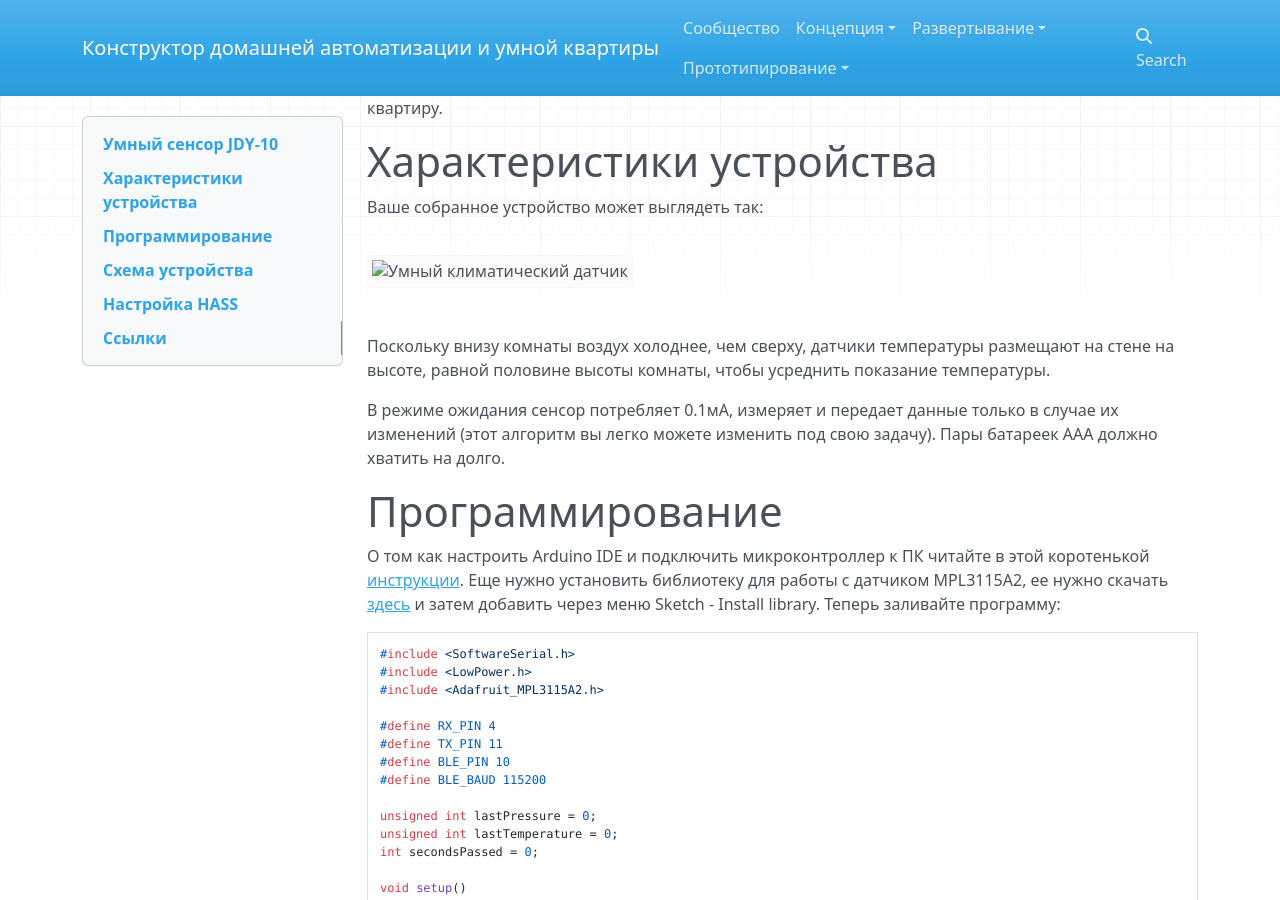
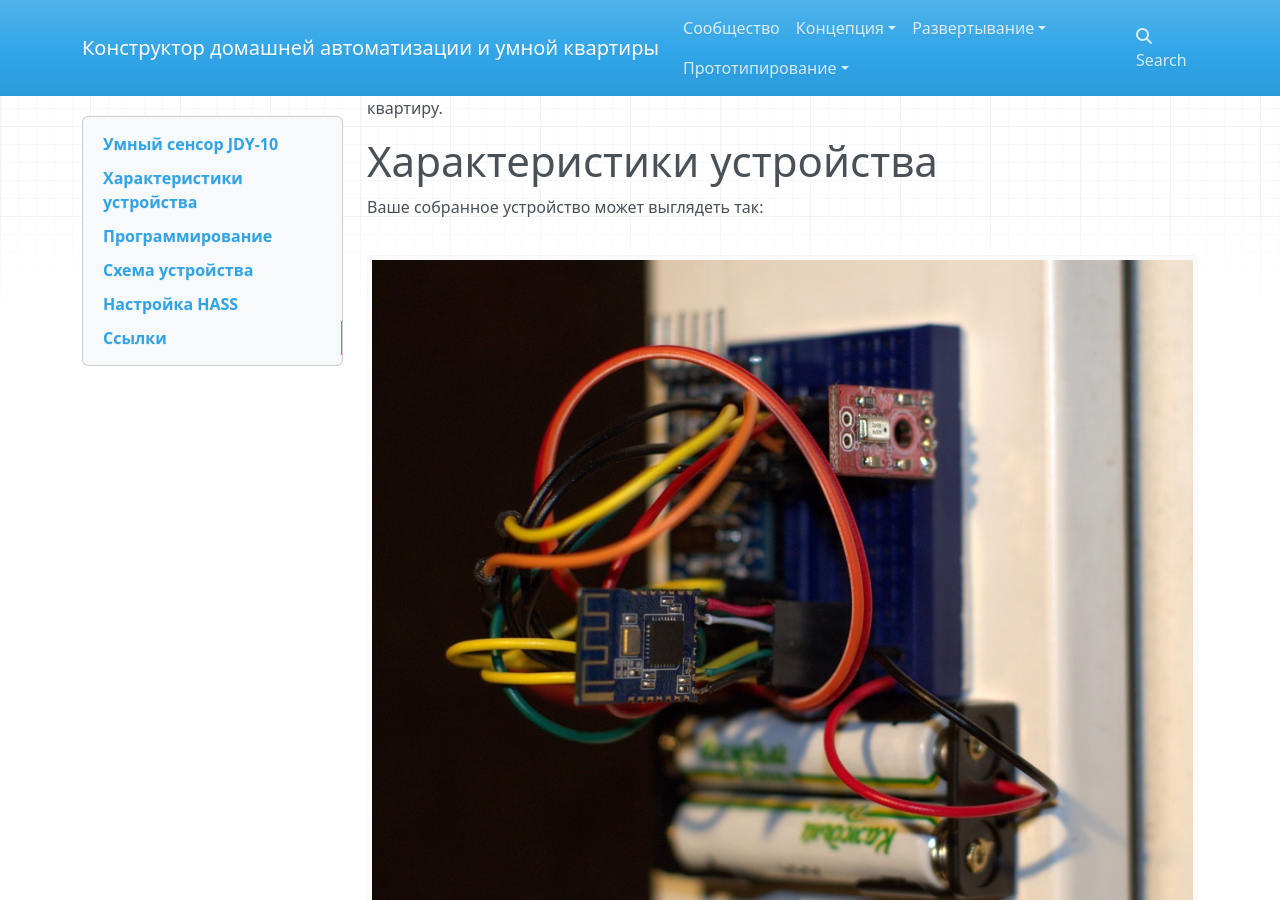
Before and after one commit to cutecare/cutecare-docs, an MkDocs documentation site: the page built from docs/Сенсор JDY-10.md, in a window 1280 px wide and 900 px high, scrolled down 684 px. Built offline with MkDocs 1.6.1, drawn with Linux system fonts in a browser that asks for light colours; nearby versions of some CDN libraries; old or Windows-style settings are respelled for this version of MkDocs.

Commit message:
Update Сенсор JDY-10.md

```diff
--- a/docs/Сенсор JDY-10.md
+++ b/docs/Сенсор JDY-10.md
@@ -24,7 +24,7 @@
 
 Ваше собранное устройство может выглядеть так:
 
-![Умный климатический датчик]()
+![Умный климатический датчик](https://github.com/cutecare/cutecare-docs/blob/master/images/ClimateSmartSensor.jpg?raw=true)
 
 Поскольку внизу комнаты воздух холоднее, чем сверху, датчики температуры размещают на стене на высоте, равной половине высоты комнаты, чтобы усреднить показание температуры.
 
```
